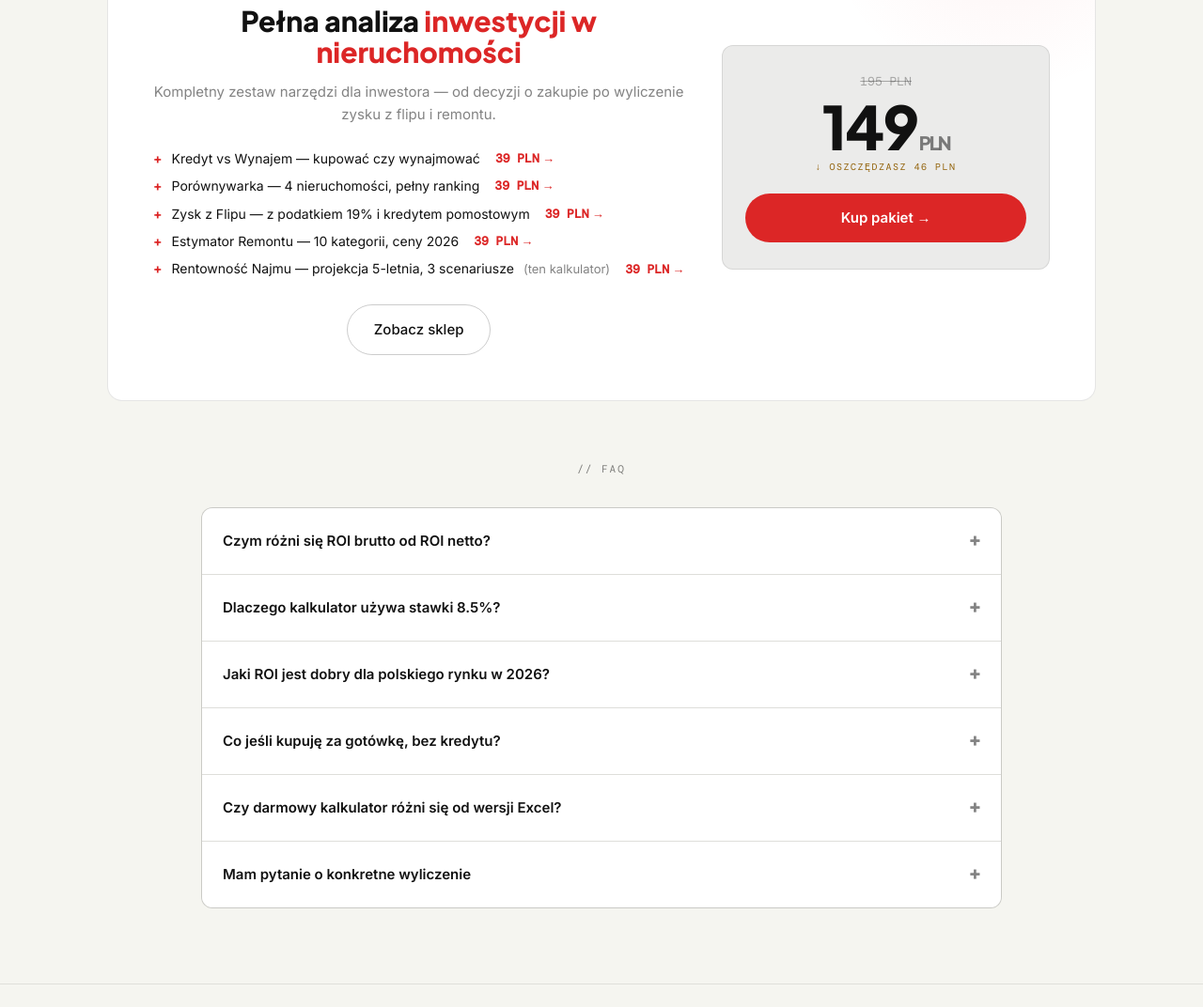
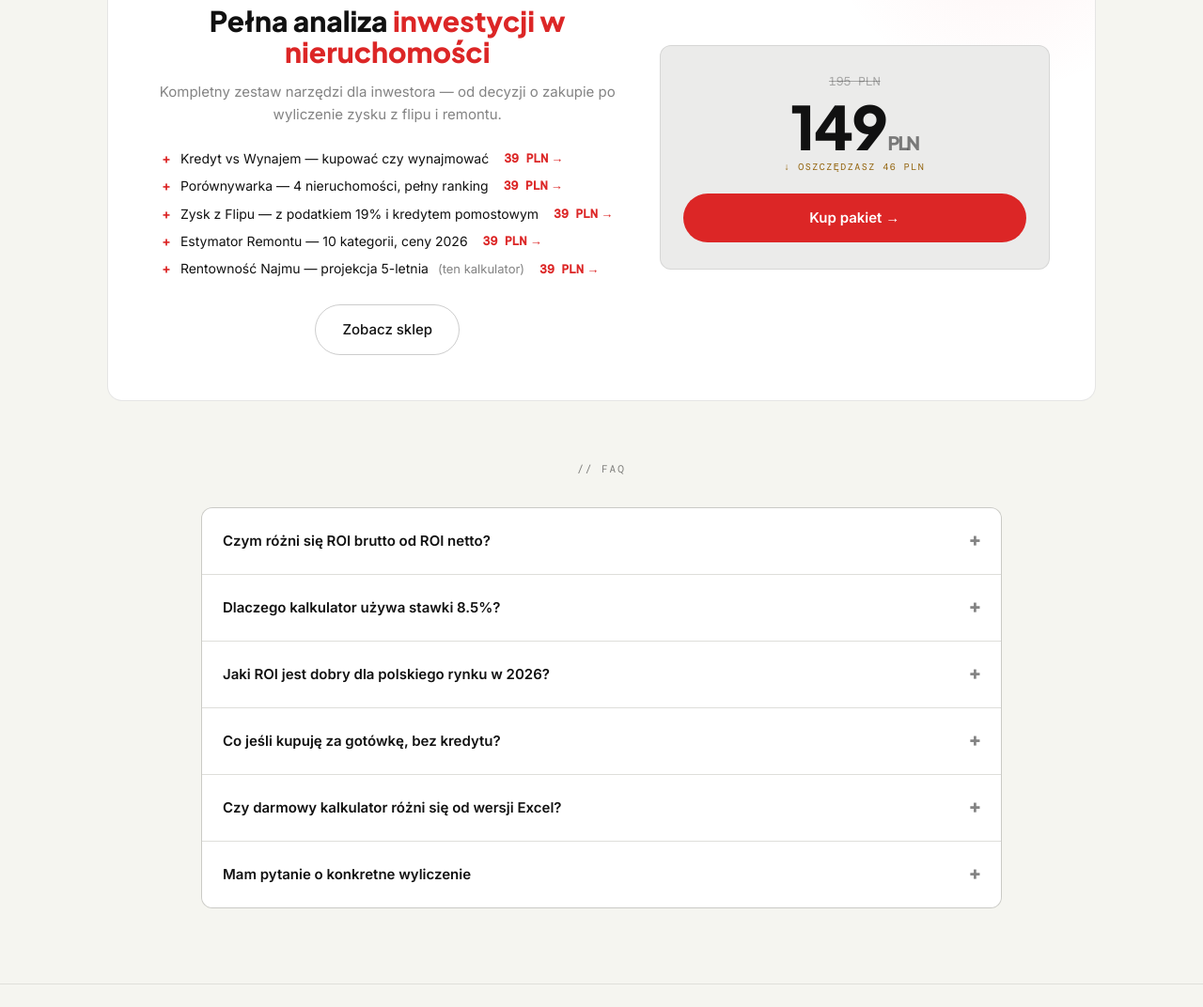
Before and after one commit to mmandai/pl-rentownosc-najmu, a plain HTML site: page index.html in a window 1280 px wide. Shown: the part 3082-4154 px from the top of the page at 94% size. Drawn offline with nearby package versions, Linux system fonts and the light colour scheme.

Commit message:
index.html

```diff
--- a/index.html
+++ b/index.html
@@ -322,7 +322,7 @@
         <li>Porównywarka — 4 nieruchomości, pełny ranking <a href="https://imemyselfai.gumroad.com/l/porownywarka" class="list-link" data-track="cta_click" data-location="upsell_list" data-product="porownywarka"><span class="list-price">39 PLN</span> →</a></li>
         <li>Zysk z Flipu — z podatkiem 19% i kredytem pomostowym <a href="https://imemyselfai.gumroad.com/l/zyskzflipu" class="list-link" data-track="cta_click" data-location="upsell_list" data-product="zysk_z_flipu"><span class="list-price">39 PLN</span> →</a></li>
         <li>Estymator Remontu — 10 kategorii, ceny 2026 <a href="https://imemyselfai.gumroad.com/l/estymatorremontu" class="list-link" data-track="cta_click" data-location="upsell_list" data-product="estymator_remontu"><span class="list-price">39 PLN</span> →</a></li>
-        <li>Rentowność Najmu — projekcja 5-letnia, 3 scenariusze <span style="color:var(--muted);font-size:13px;">(ten kalkulator)</span> <a href="https://imemyselfai.gumroad.com/l/rentownoscinajmu" class="list-link" data-track="cta_click" data-location="upsell_list" data-product="rentownosc_najmu"><span class="list-price">39 PLN</span> →</a></li>
+        <li>Rentowność Najmu — projekcja 5-letnia <span style="color:var(--muted);font-size:13px;">(ten kalkulator)</span> <a href="https://imemyselfai.gumroad.com/l/rentownoscinajmu" class="list-link" data-track="cta_click" data-location="upsell_list" data-product="rentownosc_najmu"><span class="list-price">39 PLN</span> →</a></li>
       </ul>
       <div style="display:flex;gap:12px;flex-wrap:wrap;justify-content:center;">
         <a class="btn-outline" href="https://mmandai.github.io/pakiet-inwestora/" data-track="cta_click" data-location="upsell" data-product="pakiet_landing">Zobacz sklep</a>
```
